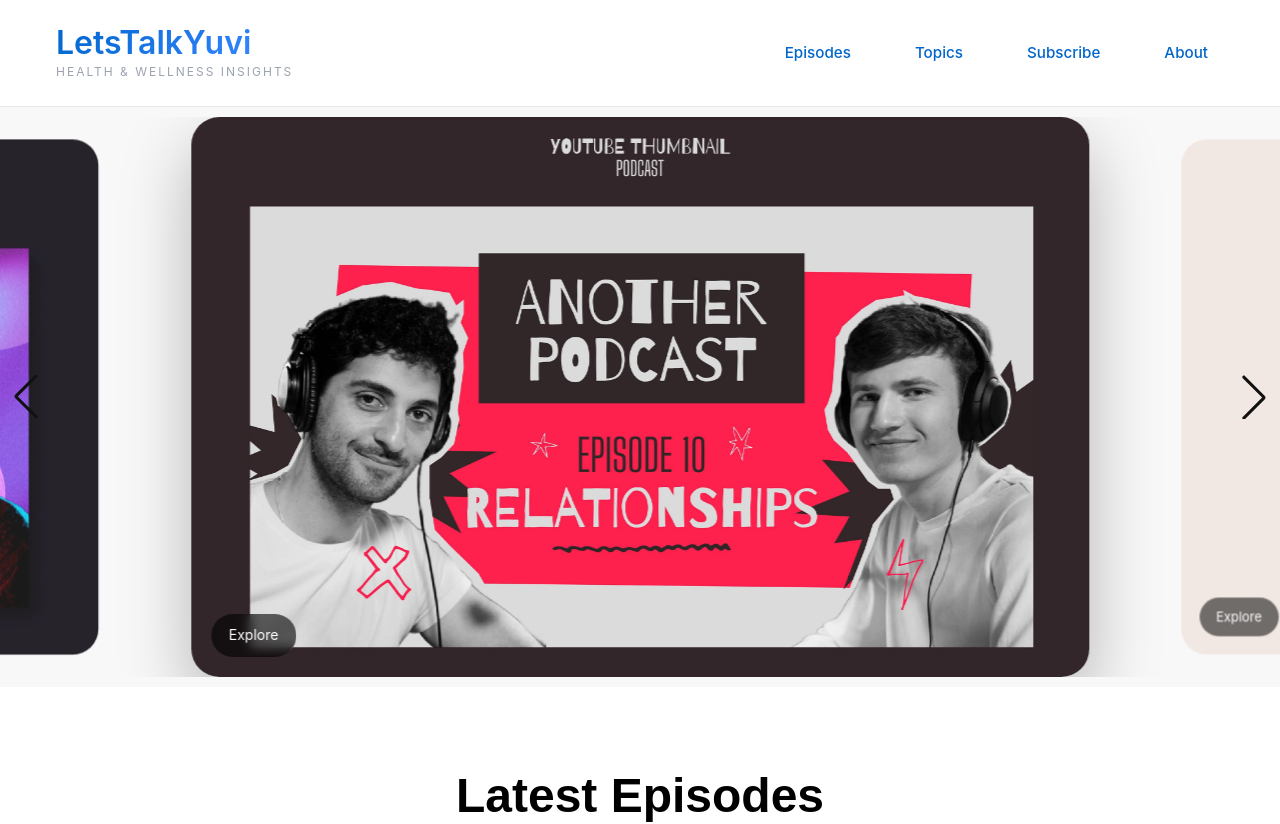
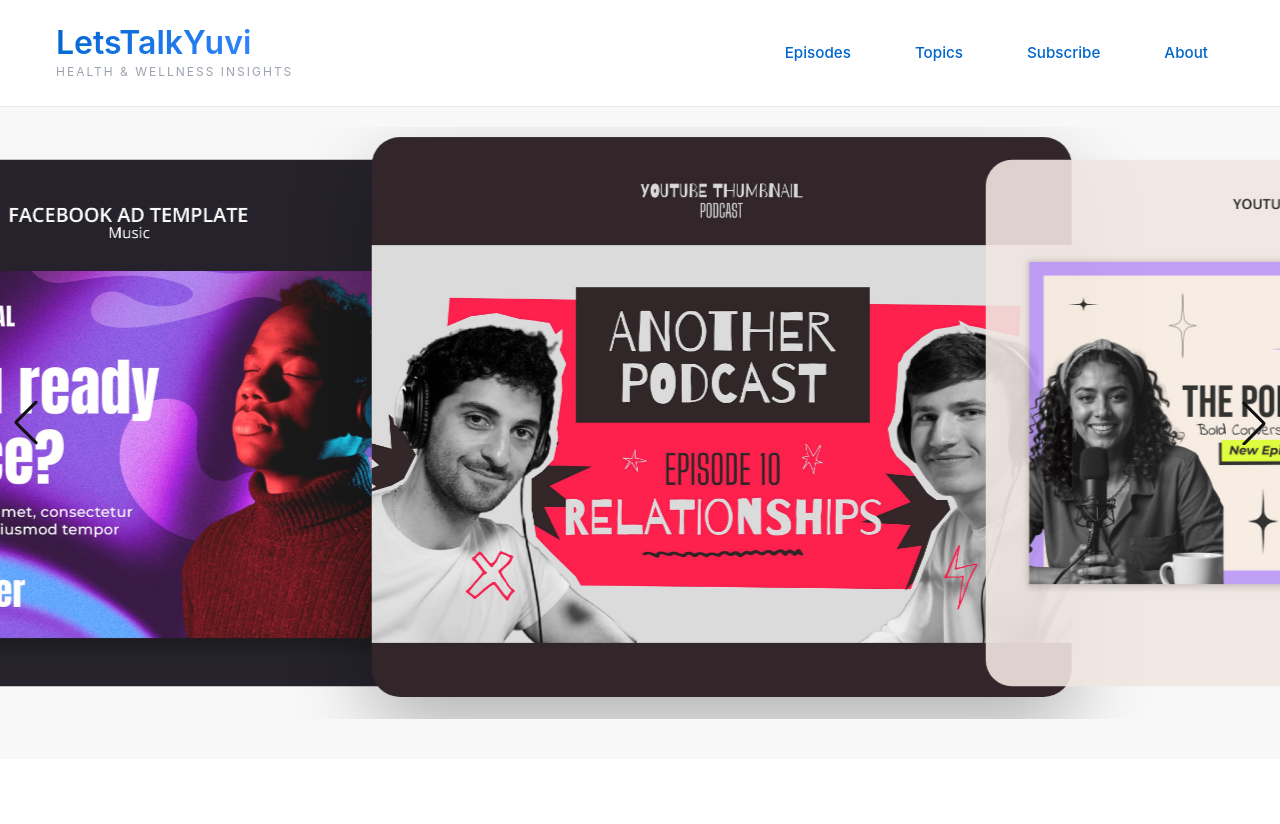
Before and after one commit to mguru2401/letstalkyuvi, a React (Vite) app: page / in a window 1280 px wide. Shown: the top 824 px of the page. Built offline with nearby package versions, Linux system fonts and the light colour scheme.

Commit message:
hero changes

```diff
--- a/package.json
+++ b/package.json
@@ -20,6 +20,7 @@
     "vite": "^7.3.0"
   },
   "dependencies": {
+
     "@supabase/supabase-js": "^2.89.0",
     "bootstrap": "^5.3.8",
     "lucide-react": "^0.562.0",
--- a/src/components/Hero.tsx
+++ b/src/components/Hero.tsx
@@ -17,26 +17,48 @@ export const Hero: React.FC = () => {
     <section className="hero">
 <Swiper
   modules={[Autoplay, Navigation, Pagination]}
+  loop
+  speed={800}
+  autoplay={{ delay: 3500, disableOnInteraction: false }}
+  pagination={{ clickable: true }}
   navigation
-  pagination={{ clickable: true }}
-  centeredSlides
-  slidesPerView={1.4}
-  spaceBetween={56}
-  loop
-  autoplay={{ delay: 3500, disableOnInteraction: false }}
-  speed={800}
+  breakpoints={{
+  0: {
+    slidesPerView: 1,
+    centeredSlides: false,
+    spaceBetween: 16,
+  },
+  768: {
+    slidesPerView: 1,
+    centeredSlides: false,
+    spaceBetween: 24,
+  },
+  1024: {
+    slidesPerView: 1.6,   // 👈 KEY FIX
+    centeredSlides: true,
+    spaceBetween: 40,
+  },
+  1280: {
+    slidesPerView: 2.2,   // 👈 only for large desktops
+    centeredSlides: true,
+    spaceBetween: 56,
+  },
+}}
+
+  className="hero-swiper"
 >
 
 
-        {[slide1, slide2, slide3, slide4].map((img, index) => (
+
+        {[slide1, slide2, slide3, slide4,slide1, slide2, slide3, slide4].map((img, index) => (
           <SwiperSlide key={index}>
             <div
               className="hero-card"
               style={{ backgroundImage: `url(${img})` }}
             >
-              <div className="card-overlay">
+              {/* <div className="card-overlay">
                 <button className="card-btn">Explore</button>
-              </div>
+              </div> */}
             </div>
           </SwiperSlide>
         ))}
--- a/src/styles/hero.css
+++ b/src/styles/hero.css
@@ -1,126 +1,137 @@
+/* =========================
+   HERO SECTION
+========================= */
+
 .hero {
-  padding: 10px 0;
+  padding: 0px 0 40px;
   background: #f8f8f8;
+  overflow: hidden;
 }
 
-/* Swiper container */
+/* Swiper wrapper */
 .hero-swiper {
-  padding-bottom: 20px;
+  padding-bottom: 32px;
 }
 
-/* Card style */
+/* =========================
+   SLIDES (DO NOT FLEX!)
+========================= */
+
+.swiper-slide {
+  height: auto;
+}
+
+/* =========================
+   HERO CARD
+========================= */
+
 .hero-card {
+  width: 100%;
   height: 560px;
   border-radius: 28px;
+
   background-size: cover;
   background-position: center;
+  background-repeat: no-repeat;
+
   position: relative;
   overflow: hidden;
 
-  transform: scale(0.85);
-  opacity: 0.7;
+  transform: scale(0.88);
+  opacity: 0.75;
 
   transition:
-    transform 0.8s cubic-bezier(0.22, 1, 0.36, 1),
-    opacity 0.6s ease,
-    box-shadow 0.6s ease;
+    transform 0.6s ease,
+    opacity 0.4s ease,
+    box-shadow 0.4s ease;
 }
 
-
-/* Active slide emphasis */
+/* Active slide */
 .swiper-slide-active .hero-card {
   transform: scale(1);
   opacity: 1;
-  box-shadow: 0 28px 70px rgba(0, 0, 0, 0.28);
+  box-shadow: 0 32px 80px rgba(0, 0, 0, 0.28);
 }
 
+/* Adjacent slides */
 .swiper-slide-prev .hero-card,
 .swiper-slide-next .hero-card {
-  transform: scale(0.92);
+  transform: scale(0.94);
   opacity: 0.9;
 }
-/* Subtle zoom animation */
-/* .hero-card::after {
-  content: '';
-  position: absolute;
-  inset: 0;
-  background: inherit;
-  animation: slowZoom 6s ease-in-out infinite;
-  z-index: -1;
-} */
-.swiper-slide {
-  width: 240px;     /* ⬅ controls card width */
-}
 
-@keyframes slowZoom {
-  0% {
+/* =========================
+   MOBILE (FULL WIDTH)
+========================= */
+
+@media (max-width: 767px) {
+  .hero-swiper {
+    padding: 16px 16px;
+    margin-top: 20px;
+
+  }
+
+  .hero-card {
+    height: 220px;
     transform: scale(1);
+    opacity: 1;
   }
-  100% {
-    transform: scale(1.08);
+
+  .swiper-slide-prev .hero-card,
+  .swiper-slide-next .hero-card {
+    transform: scale(1);
+    opacity: 1;
   }
 }
 
-/* Overlay content */
-.card-overlay {
-  position: absolute;
-  bottom: 20px;
-  left: 20px;
+/* =========================
+   TABLET (BIG CARD)
+========================= */
+
+@media (min-width: 768px) and (max-width: 1023px) {
+  .hero-card {
+    height: 520px;
+    transform: scale(0.95);
+    opacity: 0.95;
+  }
+  .hero-swiper {
+    padding: 16px 16px;
+    margin-top: 20px;
+  }
 }
 
-.card-btn {
-  background: rgba(0, 0, 0, 0.6);
-  color: #fff;
-  border: none;
-  padding: 10px 18px;
-  border-radius: 999px;
-  font-size: 14px;
-  cursor: pointer;
-  backdrop-filter: blur(6px);
-}
+/* =========================
+   LAPTOP / DESKTOP
+========================= */
 
-
-/* Responsive tweaks */
-/* @media (max-width: 768px) {
-  .hero-card {
-    height: 340px;
-    border-radius: 20px;
-  }
-} */
-
-@media (max-width: 768px) {
-  .swiper-slide {
-    width: 260px;
+@media (min-width: 1024px) {
+  .hero-swiper {
+    /* max-width: 1200px; */
+     padding: 16px 16px;
+    margin-top: 20px;
   }
 
   .hero-card {
-    height: 340px;
-  }
-}
-
-@media (max-width: 768px) {
-  .hero-card {
-    height: 340px;
-    transform: scale(0.92);
+    height: 560px;
+    width: 700px;
   }
 
   .swiper-slide-active .hero-card {
-    transform: scale(1);
-  }
+  transform: scale(1);
+  opacity: 1;
+  box-shadow: 0 32px 80px rgba(0, 0, 0, 0.28);
+}
 }
 
-@media (min-width: 1024px) {
-  .swiper-slide {
-    width: 280px;
-  }
-}
-/* Default: hide arrows */
+/* =========================
+   NAVIGATION
+========================= */
+
 .hero .swiper-button-prev,
 .hero .swiper-button-next {
   display: none;
 }
 
-/* Show arrows on desktop */
 @media (min-width: 1024px) {
   .hero .swiper-button-prev,
   .hero .swiper-button-next {
@@ -129,9 +140,19 @@
   }
 }
 
-/* Optional: style arrows */
-.hero .swiper-button-prev::after,
-.hero .swiper-button-next::after {
-  font-size: 22px;
-  font-weight: bold;
+/* =========================
+   PAGINATION
+========================= */
+
+.hero .swiper-pagination-bullet {
+  background: #bbb;
+  opacity: 1;
 }
+
+.hero .swiper-pagination-bullet-active {
+  background: #111;
+}
+
+.swiper-slide-active .hero-card {
+  transform: scale(1) translateY(-6px);
+}
```
